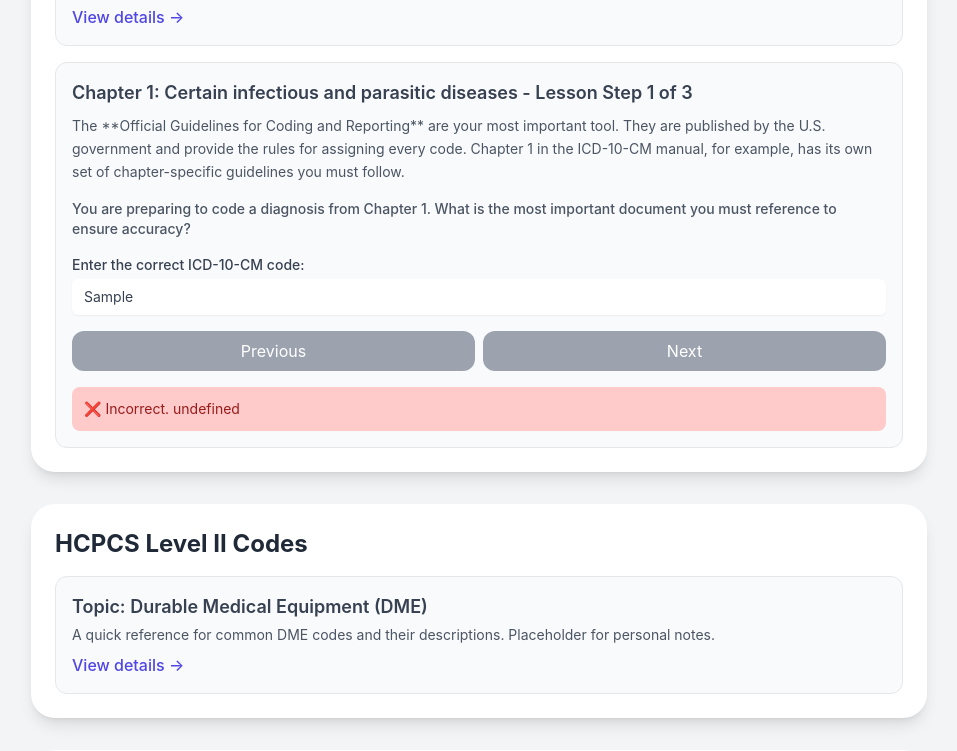
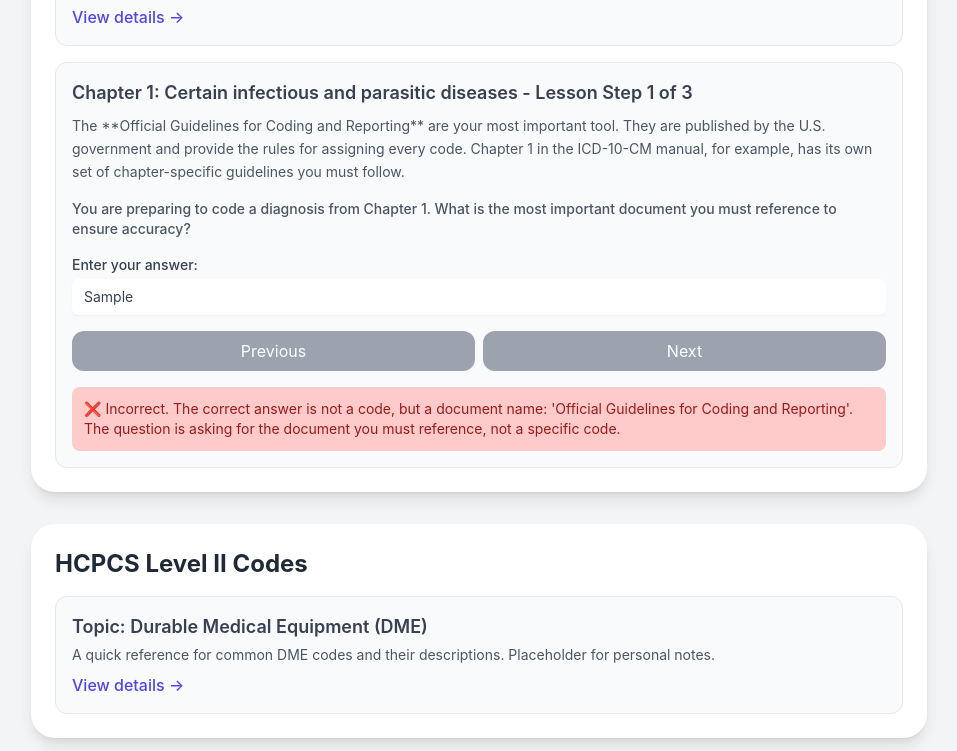
Before and after one commit to Sgaykie0677/MedCode, a plain HTML site: page index.html in a window 1280 px wide. Both pictures are taken after typing "Sample" into the empty fields and a click on the button "Submit Answer". Shown: the part 746-1497 px from the top of the page, without its empty margins (161-1118 px from the left). Drawn offline with nearby package versions, Linux system fonts and the light colour scheme.

Commit message:
Update: Make Questions Clearer

```diff
--- a/index.html
+++ b/index.html
@@ -58,7 +58,7 @@
                         <p id="lessonContent" class="text-gray-600 mt-2 text-sm leading-relaxed"></p>
                         <p id="lessonScenario" class="text-gray-600 mt-4 text-sm font-medium"></p>
                         <div class="mt-4">
-                            <label for="icd10-quiz-answer" class="block text-sm font-medium text-gray-700">Enter the correct ICD-10-CM code:</label>
+                            <label id="quiz-answer-label" for="icd10-quiz-answer" class="block text-sm font-medium text-gray-700">Enter the correct ICD-10-CM code:</label>
                             <input type="text" id="icd10-quiz-answer" class="mt-1 block w-full rounded-md border-gray-300 shadow-sm focus:border-indigo-500 focus:ring-indigo-500 sm:text-sm px-3 py-2">
                         </div>
                         <div class="flex space-x-2 mt-4">
@@ -173,7 +173,8 @@
                         lessonContent: "The **Official Guidelines for Coding and Reporting** are your most important tool. They are published by the U.S. government and provide the rules for assigning every code. Chapter 1 in the ICD-10-CM manual, for example, has its own set of chapter-specific guidelines you must follow.",
                         scenario: "You are preparing to code a diagnosis from Chapter 1. What is the most important document you must reference to ensure accuracy?",
                         correctCode: "Official Guidelines for Coding and Reporting",
-                        correctFeedback: "Correct! The Official Guidelines are the definitive source for all coding rules."
+                        correctFeedback: "Correct! The Official Guidelines are the definitive source for all coding rules.",
+                        feedback: "The correct answer is not a code, but a document name: 'Official Guidelines for Coding and Reporting'. The question is asking for the document you must reference, not a specific code."
                     },
                     {
                         lessonContent: "A key rule for infectious diseases is that if the patient has a condition that is a complication of a medical procedure, you must use a code from Chapter 19 to describe the complication first. The infection is then coded as a secondary diagnosis.",
@@ -208,6 +209,13 @@
             document.getElementById('icd10-feedback').classList.add('hidden');
             document.getElementById('submitIcd10Btn').classList.remove('hidden');
             document.getElementById('nextQuestionBtn').classList.add('hidden');
+
+            const label = document.getElementById('quiz-answer-label');
+            if (step.correctCode.includes(" ")) {
+                label.innerText = "Enter your answer:";
+            } else {
+                label.innerText = "Enter the correct ICD-10-CM code:";
+            }
         }
 
         document.getElementById('submitIcd10Btn').addEventListener('click', function() {
@@ -219,8 +227,17 @@
             document.getElementById('nextQuestionBtn').classList.remove('hidden');
             document.getElementById('submitIcd10Btn').classList.add('hidden');
 
-            const isCorrect = (icd10QuizAnswer === step.correctCode.toUpperCase()) ||
+            let isCorrect = false;
+
+            if (currentChapterIndex === 0 && currentStepIndex === 0) {
+                const lowerCaseAnswer = icd10QuizAnswer.toLowerCase();
+                if (lowerCaseAnswer.includes("guidelines") || lowerCaseAnswer.includes("official")) {
+                    isCorrect = true;
+                }
+            } else {
+                isCorrect = (icd10QuizAnswer === step.correctCode.toUpperCase()) ||
                               (step.correctCode2 && icd10QuizAnswer === `${step.correctCode.toUpperCase()}, ${step.correctCode2.toUpperCase()}`);
+            }
 
             if (isCorrect) {
                 feedbackDiv.innerHTML = `<p class="text-green-800">✅ ${step.correctFeedback}</p>`;
```
